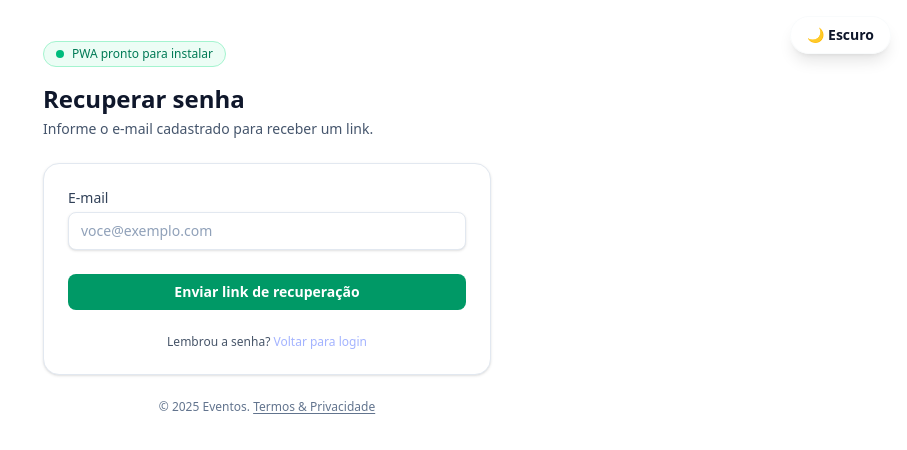
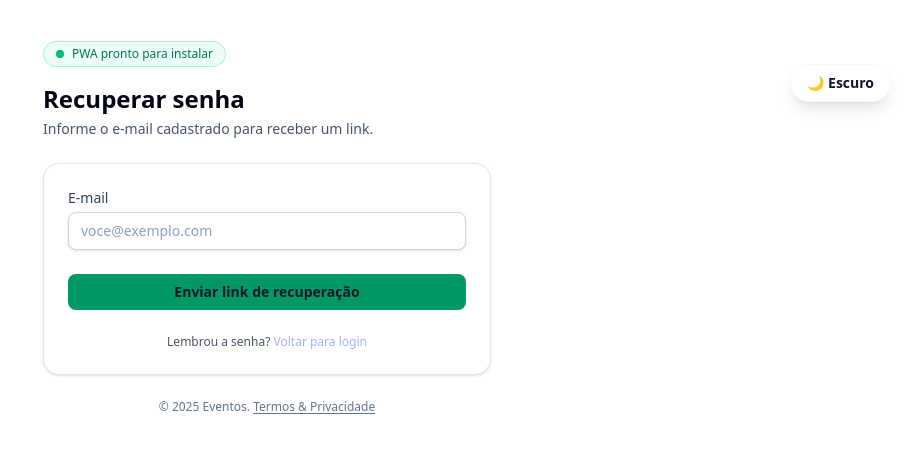
Before and after one commit to guilhermecardosocruz/appmodelo, a Next.js app: page /recover in a window 1280 px wide. Shown: the top 450 px of the page, without its empty margins (373-1280 px from the left). Built offline with nearby package versions, Linux system fonts and the light colour scheme.

Commit message:
fix(ui): ajusta toggle flutuante e melhora legibilidade do light mode

```diff
--- a/app/globals.css
+++ b/app/globals.css
@@ -115,3 +115,44 @@ html[data-theme="light"] .bg-slate-900\/50 {
 html[data-theme="light"] .shadow-black\/50 {
   box-shadow: 0 10px 25px rgba(15, 23, 42, 0.08) !important;
 }
+
+/* =========================
+   LIGHT MODE READABILITY FIX
+   ========================= */
+
+/* containers escuros viram cards claros */
+html[data-theme="light"] .bg-slate-800,
+html[data-theme="light"] .bg-slate-700,
+html[data-theme="light"] .bg-slate-600 {
+  background-color: #ffffff !important;
+}
+
+/* variantes com opacity */
+html[data-theme="light"] .bg-slate-800\/80,
+html[data-theme="light"] .bg-slate-800\/70,
+html[data-theme="light"] .bg-slate-800\/60,
+html[data-theme="light"] .bg-slate-700\/60,
+html[data-theme="light"] .bg-slate-900\/60 {
+  background-color: #ffffff !important;
+}
+
+/* textos claros viram escuros */
+html[data-theme="light"] .text-white {
+  color: #0f172a !important;
+}
+
+/* títulos ficam mais fortes */
+html[data-theme="light"] h1,
+html[data-theme="light"] h2,
+html[data-theme="light"] h3 {
+  color: #020617;
+}
+
+/* inputs e áreas de formulário */
+html[data-theme="light"] input,
+html[data-theme="light"] textarea,
+html[data-theme="light"] select {
+  background-color: #ffffff !important;
+  color: #0f172a !important;
+  border-color: #cbd5e1 !important;
+}
--- a/components/theme/ThemeToggle.tsx
+++ b/components/theme/ThemeToggle.tsx
@@ -18,11 +18,17 @@ export function ThemeToggle({ className = "" }: Props) {
       aria-label={label}
       title={label}
       className={[
-        "fixed right-4 top-4 z-50",
+        // posição ajustada (não cobre header)
+        "fixed right-4 top-16 z-40",
+
+        // visual
         "rounded-full px-4 py-2 text-sm font-semibold",
-        "border border-slate-200/20",
-        "bg-white/80 text-slate-900 shadow-lg backdrop-blur",
-        "dark:bg-slate-900/70 dark:text-slate-50 dark:border-slate-700/60",
+        "border border-slate-200/30",
+        "bg-white/85 text-slate-900 shadow-lg backdrop-blur",
+
+        // dark
+        "dark:bg-slate-900/80 dark:text-slate-50 dark:border-slate-700/60",
+
         "hover:scale-[1.02] active:scale-[0.98] transition",
         className,
       ].join(" ")}
```
